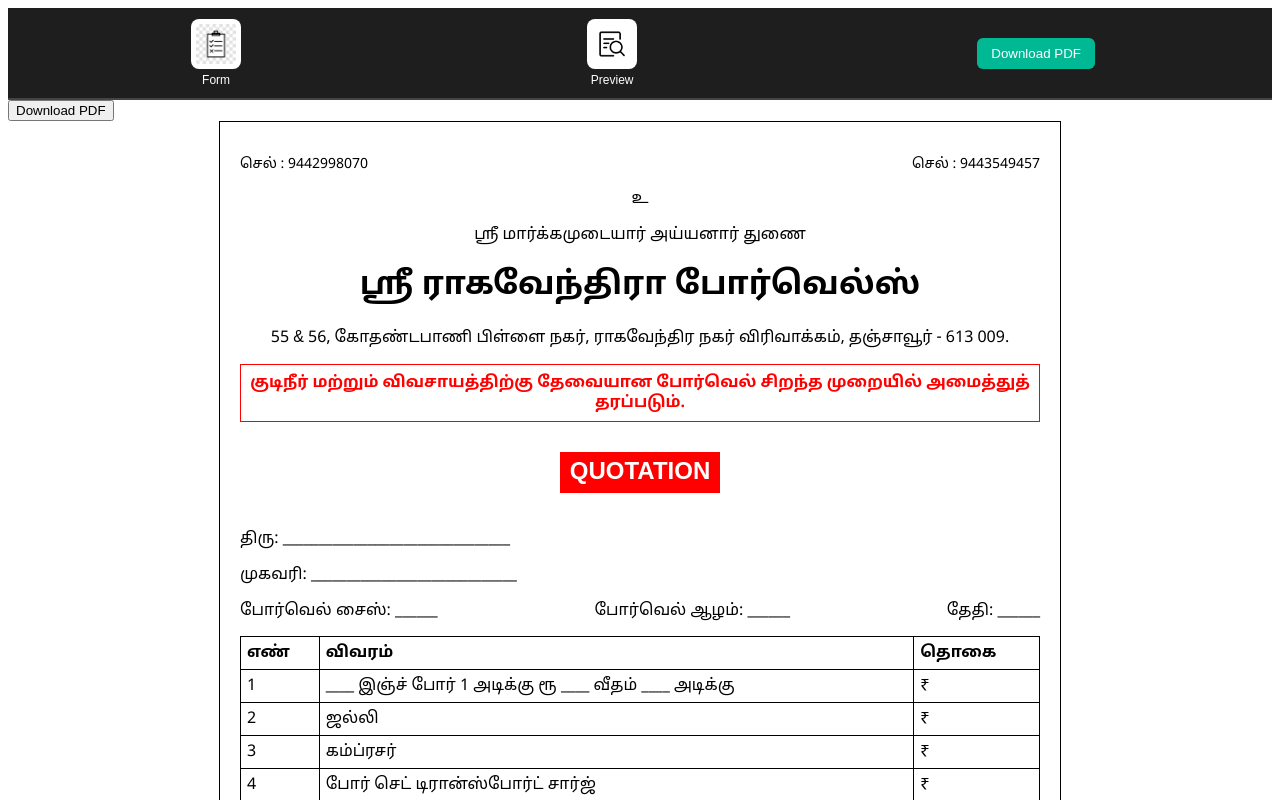
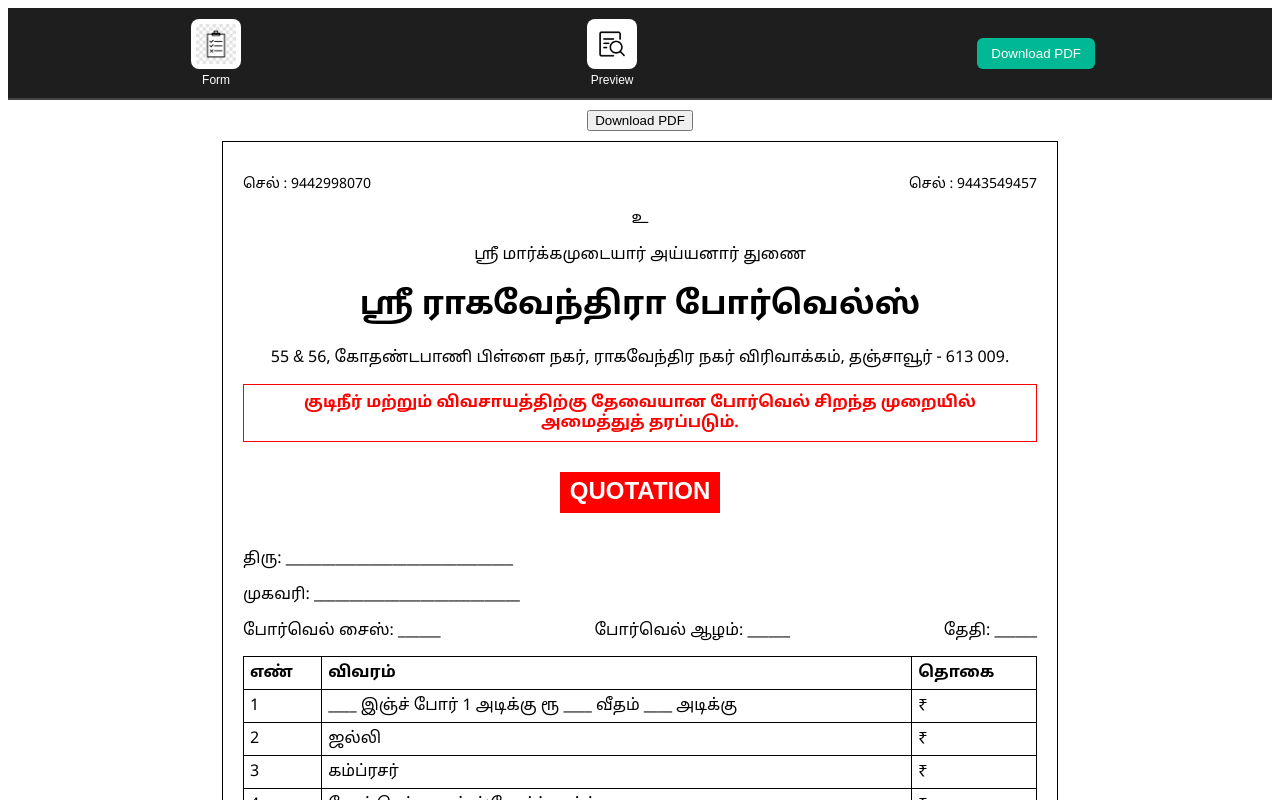
Before and after one commit to srinivasan-k-dev/Quotation-app, a React (Vite) app: page /preview in a window 1280 px wide. Shown: the top 800 px of the page. Built offline with nearby package versions, Linux system fonts and the light colour scheme.

Commit message:
download button is working

```diff
--- a/src/Preview.jsx
+++ b/src/Preview.jsx
@@ -29,14 +29,32 @@ const total =
   row10 + row11 + row12 +
   row13 + row14;
 const downloadPDF = () => {
-    const element = document.getElementById("pdf-content");
+  const element = document.getElementById("pdf-content");
 
-    html2pdf().from(element).save();
+  const opt = {
+    margin: 0,
+    filename: "quotation.pdf",
+    image: { type: "jpeg", quality: 1 },
+    html2canvas: {
+      scale: 3,
+      useCORS: true,
+    },
+    jsPDF: {
+      unit: "mm",
+      format: "a4",
+      orientation: "portrait",
+    },
   };
+
+  html2pdf().set(opt).from(element).save();
+};
   return (
 <>
-<button onClick={downloadPDF}>Download PDF</button>
-<div id="pdf-content" className="page">
+  <div style={{ textAlign: "center", margin: "10px" }}>
+    <button onClick={downloadPDF}>Download PDF</button>
+  </div>
+
+  <div id="pdf-content" className="page">
       {/* Header */}
       <div className="header">
         <p className="top-line">
--- a/src/preview.css
+++ b/src/preview.css
@@ -1,9 +1,19 @@
 .page {
-  width: 800px;
+  width: 794px;   /* A4 width */
+  min-height: 1123px; /* A4 height */
   margin: auto;
+  background: white;
+  padding: 20px;
+margin: auto;
   padding: 20px;
   border: 1px solid #000;
   font-family: "Noto Sans Tamil", sans-serif;
+}
+
+@media print {
+  body {
+    margin: 0;
+  }
 }
 
 .header {
```
